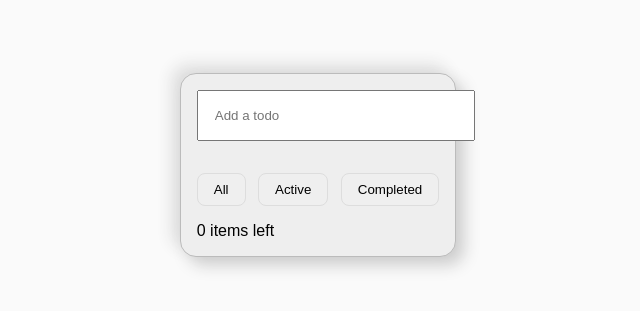
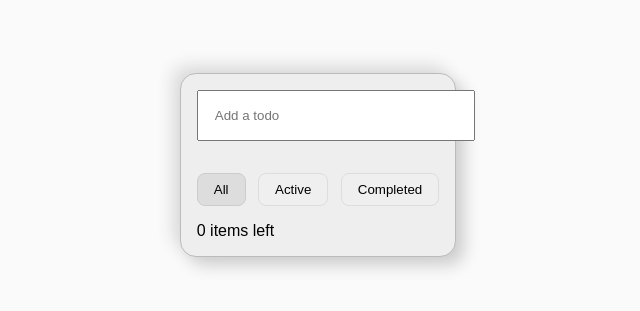
Before and after one commit to damianocsl/svelte-todo-ts, a SvelteKit app: page / in a window 1280 px wide. Shown: the part 243-554 px from the top of the page, without its empty margins (322-962 px from the left). Built offline with nearby package versions, Linux system fonts and the light colour scheme.

Commit message:
active styles dynamic

```diff
--- a/src/routes/+page.svelte
+++ b/src/routes/+page.svelte
@@ -82,9 +82,9 @@
 		</div>
 
 		<div class="filters">
-      <button onclick={() => filter = 'all'}>All</button>
-      <button onclick={() => filter = 'active'}>Active</button>
-      <button onclick={() => filter = 'completed'}>Completed</button>
+      <button onclick={() => filter = 'all'} class:active={filter === 'all'}>All</button>
+      <button onclick={() => filter = 'active'} class:active={filter === 'active'}>Active</button>
+      <button onclick={() => filter = 'completed'} class:active={filter === 'completed'}>Completed</button>
 		</div>
 
     <div class="remaining">
@@ -152,14 +152,6 @@
 		translate: 0 -50%;
 	}
 
-  .delete {
-    position: absolute;
-		right: 12%;
-		top: 50%;
-		translate: 0 -50%;
-    padding: 0;
-  }
-
 	button {
 		border: 1px solid #ddd;
 		border-radius: 0.5rem;
@@ -171,6 +163,15 @@
 
     &.active {
       background-color: #ddd;
+      border-color: #ccc;
+    }
+
+    &.delete {
+      position: absolute;
+      right: 12%;
+      top: 50%;
+      translate: 0 -50%;
+      padding: 0;
     }
 	}
 </style>
```
